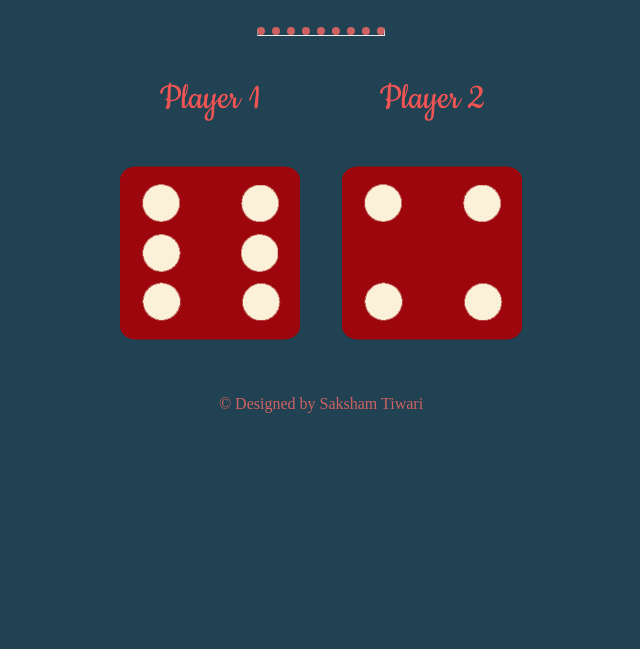
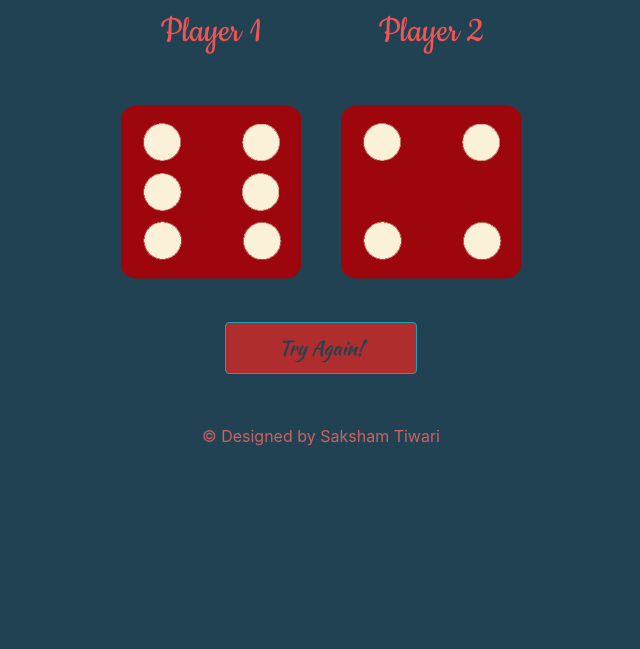
Before and after one commit to saksham-tiwari/dicee, a plain HTML site: page index.html in a window 1280 px wide. Shown: the part 151-800 px from the top of the page, without its empty margins (319-959 px from the left). Drawn offline with nearby package versions, Linux system fonts and the light colour scheme.

Commit message:
Added button.

```diff
--- a/index.html
+++ b/index.html
@@ -4,6 +4,7 @@
 <head>
   <meta charset="utf-8">
   <title>Dicee</title>
+  <link rel="stylesheet" href="https://cdn.jsdelivr.net/npm/bootstrap@4.5.3/dist/css/bootstrap.min.css" integrity="sha384-TX8t27EcRE3e/ihU7zmQxVncDAy5uIKz4rEkgIXeMed4M0jlfIDPvg6uqKI2xXr2" crossorigin="anonymous">
   <link rel="stylesheet" href="index.css">
   <link href="https://fonts.googleapis.com/css2?family=Cookie&family=Kaushan+Script&display=swap" rel="stylesheet" >
 </head>
@@ -21,6 +22,7 @@
       <td><img src="images\dice6.png" class="dice-2" alt="dice"></td>
     </tr>
   </table>
+  <button type="button" class="btn btn-info" onclick="location.reload()">Try Again!</button>
 
   <div class="footer">
     <p>	&#169; Designed by Saksham Tiwari</p>
```
